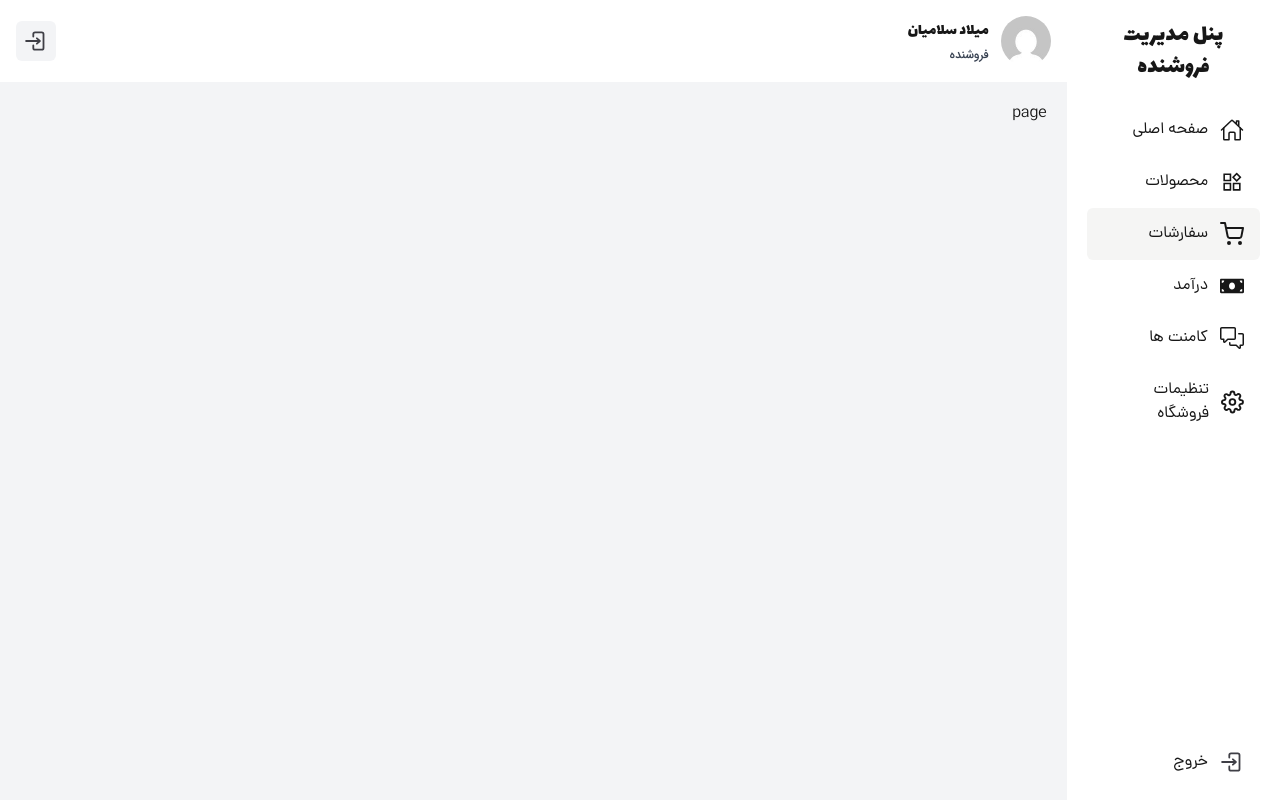
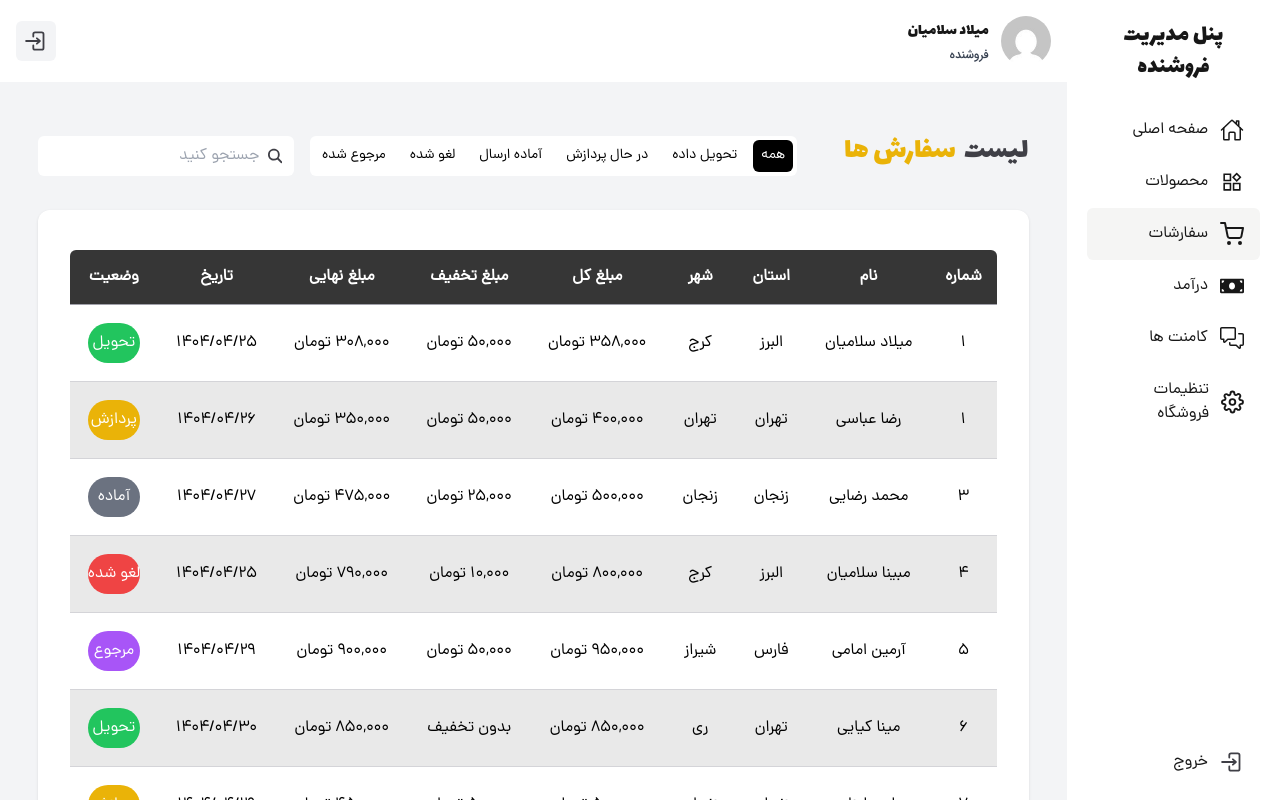
Before and after one commit to milad1385/tool-shop, a Next.js app: page /p-seller/orders in a window 1280 px wide. Built offline with nearby package versions, Linux system fonts and the light colour scheme.

Commit message:
add top bar in orders p-seller

```diff
--- a/src/app/p-seller/orders/page.tsx
+++ b/src/app/p-seller/orders/page.tsx
@@ -1,14 +1,24 @@
-import { Metadata } from 'next';
-import React from 'react'
+import Container from "@/components/modules/p-admin/Container";
+import TableOperation from "@/components/modules/p-admin/TableOpration";
+import OrderList from "@/components/templates/p-admin/OrderList";
+import { orderStatusFilterOptions } from "@/constants/data";
+import { Metadata } from "next";
+import React from "react";
 
 export const metadata: Metadata = {
-  title: "سفارشات"
+  title: "سفارشات",
 };
 
 function page() {
   return (
-    <div>page</div>
-  )
+    <Container>
+      <TableOperation
+        pageTitle="لیست سفارش ها"
+        options={orderStatusFilterOptions}
+      />
+      <OrderList />
+    </Container>
+  );
 }
 
-export default page
+export default page;
```
